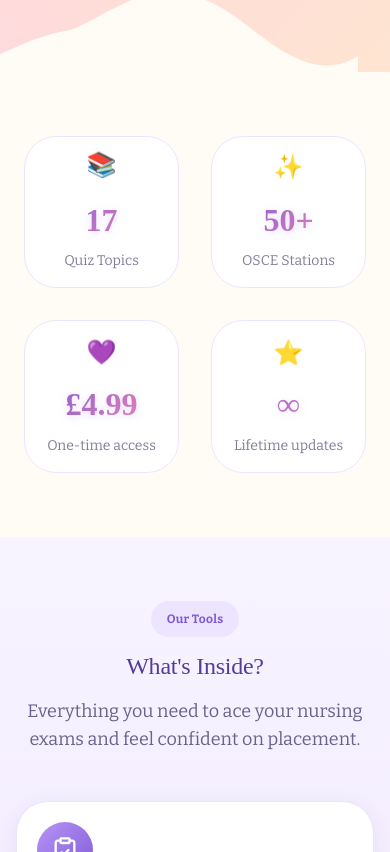
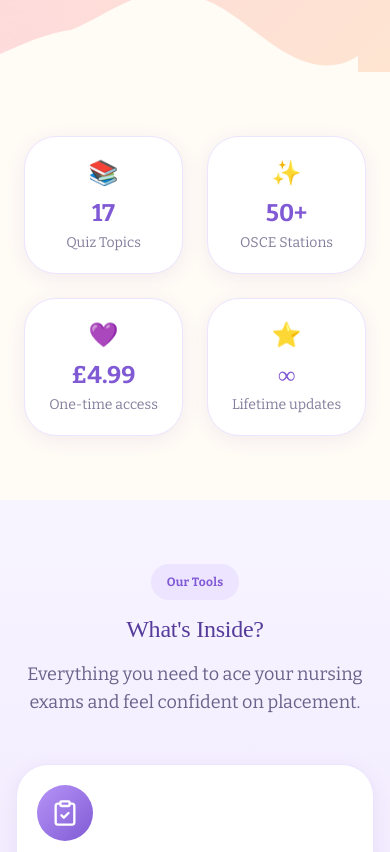
Before and after one commit to laurencaitlinemmerson-tech/revision-foundations-saas, a Next.js app: page / in a window 390 px wide. Shown: the part 772-1624 px from the top of the page. Built offline with nearby package versions, Linux system fonts and the light colour scheme; no server answers; a web font is replaced by a local one.

Commit message:
Simplify homepage - remove complex animations, use clean card-based design

```diff
--- a/src/app/page.tsx
+++ b/src/app/page.tsx
@@ -5,19 +5,11 @@ import { useCallback, useEffect, useRef, useState } from 'react';
 import Navbar from '@/components/Navbar';
 import Testimonials from '@/components/Testimonials';
 import { Sparkles, Heart, Play, ArrowRight, BookOpen, ClipboardCheck, Users, Zap } from 'lucide-react';
-import { useScrollAnimation } from '@/lib/hooks/useScrollAnimation';
 import { useEntitlements } from '@/lib/hooks/useEntitlements';
 import { useParallax } from '@/lib/hooks/useParallax';
-import {
-  AnimateOnScroll,
-  StaggerChildren,
-  StaggerItem,
-  FloatingElement,
-  ScrollProgress
-} from '@/components/MotionComponents';
+import { ScrollProgress } from '@/components/MotionComponents';
 
 export default function HomePage() {
-  useScrollAnimation();
   const { isPro, isLoading: accessLoading } = useEntitlements();
   const { ref: parallaxRef, offset: parallaxOffset } = useParallax({ speed: 0.3 });
 
@@ -165,30 +157,19 @@ export default function HomePage() {
       {/* Stats */}
       <section className="bg-cream py-16" ref={statsRef}>
         <div className="max-w-5xl mx-auto px-6">
-          <div className="grid grid-cols-2 md:grid-cols-4 gap-8 text-center">
+          <div className="grid grid-cols-2 md:grid-cols-4 gap-6 text-center">
             {[
               { num: '17', label: 'Quiz Topics', icon: '📚', id: 'quiz' },
               { num: '50+', label: 'OSCE Stations', icon: '✨', id: 'osce' },
               { num: '£4.99', label: 'One-time access', icon: '💜', id: 'price' },
               { num: '∞', label: 'Lifetime updates', icon: '⭐', id: 'lifetime' },
-            ].map((s, i) => (
-              <div
-                key={s.id}
-                className="animate-on-scroll stat-card"
-                style={{ animationDelay: i * 0.1 + 's' }}
-              >
-                <span
-                  className="text-2xl mb-2 block emoji-float"
-                  style={{ animationDelay: i * 0.2 + 's' }}
-                >
-                  {s.icon}
-                </span>
-
-                <div className="stat-number">
+            ].map((s) => (
+              <div key={s.id} className="card bg-white dark:bg-[var(--bg-card)] p-4 md:p-6">
+                <span className="text-2xl mb-2 block">{s.icon}</span>
+                <div className="text-2xl md:text-3xl font-bold text-[var(--purple)] dark:text-[var(--lavender)]">
                   {s.id === 'quiz' && counters[s.id] !== undefined ? counters[s.id] : s.num}
                 </div>
-
-                <p className="text-[var(--plum-dark)]/60 text-sm mt-1">{s.label}</p>
+                <p className="text-[var(--plum-dark)]/60 dark:text-[var(--text-muted)] text-sm mt-1">{s.label}</p>
               </div>
             ))}
           </div>
@@ -311,18 +292,14 @@ export default function HomePage() {
       </section>
 
       {/* Why Us Section */}
-      <section className="bg-cream section">
+      <section className="bg-cream py-16 md:py-24">
         <div className="max-w-6xl mx-auto px-6 text-center">
-          <AnimateOnScroll>
-            <span className="badge badge-purple mb-4 inline-flex badge-shimmer">
-              Why Us?
-            </span>
-          </AnimateOnScroll>
-          <AnimateOnScroll delay={0.1}>
-            <h2 className="mb-12 text-[var(--plum-dark)]">Made With Love</h2>
-          </AnimateOnScroll>
+          <span className="badge badge-purple mb-4 inline-flex">
+            Why Us?
+          </span>
+          <h2 className="mb-12 text-[var(--plum-dark)]">Made With Love</h2>
 
-          <StaggerChildren className="grid gap-10 md:grid-cols-3">
+          <div className="grid gap-8 md:grid-cols-3">
             {[
               {
                 icon: '👩‍🎓',
@@ -340,15 +317,13 @@ export default function HomePage() {
                 copy: 'One-time payment. Lifetime access. No subscription.',
               },
             ].map((item) => (
-              <StaggerItem key={item.title} className="space-y-3">
-                <FloatingElement className="text-4xl inline-block">
-                  {item.icon}
-                </FloatingElement>
-                <h3 className="text-[var(--plum)]">{item.title}</h3>
-                <p className="text-[var(--plum-dark)]/70">{item.copy}</p>
-              </StaggerItem>
+              <div key={item.title} className="card bg-white dark:bg-[var(--bg-card)] p-6 text-center">
+                <div className="text-4xl mb-4">{item.icon}</div>
+                <h3 className="text-[var(--plum)] dark:text-[var(--lavender)] mb-2">{item.title}</h3>
+                <p className="text-[var(--plum-dark)]/70 dark:text-[var(--text-secondary)] text-sm">{item.copy}</p>
+              </div>
             ))}
-          </StaggerChildren>
+          </div>
         </div>
       </section>
 
@@ -356,21 +331,21 @@ export default function HomePage() {
       <Testimonials />
 
       {/* CTA Section */}
-      <section className="gradient-hero section relative overflow-hidden">
+      <section className="gradient-hero py-16 md:py-24 relative overflow-hidden">
         <div className="blob blob-1" />
         <div className="blob blob-2" />
         <div className="max-w-5xl mx-auto px-6 text-center relative z-10">
-          <div className="text-4xl mb-6 animate-on-scroll emoji-float">✨</div>
-          <h2 className="mb-4 text-white animate-on-scroll">Ready to Start?</h2>
-          <p className="text-white text-lg mb-8 animate-on-scroll">
+          <div className="text-4xl mb-6">✨</div>
+          <h2 className="mb-4 text-white">Ready to Start?</h2>
+          <p className="text-white/90 text-lg mb-8">
             Your nursing exams don&apos;t stand a chance.
           </p>
 
-          <div className="flex flex-col sm:flex-row gap-4 justify-center animate-on-scroll">
+          <div className="flex flex-col sm:flex-row gap-4 justify-center">
             {isPro ? (
               <Link
                 href="/hub"
-                className="btn-primary btn-hover px-8 py-4 bg-white text-[var(--purple)] hover:bg-white/90"
+                className="btn-primary px-8 py-4 bg-white text-[var(--purple)] hover:bg-white/90"
               >
                 <Sparkles className="w-5 h-5" />
                 Go to Hub
@@ -380,14 +355,14 @@ export default function HomePage() {
               <>
                 <Link
                   href="/pricing"
-                  className="btn-primary btn-hover px-8 py-4 bg-white text-[var(--purple)] hover:bg-white/90"
+                  className="btn-primary px-8 py-4 bg-white text-[var(--purple)] hover:bg-white/90"
                 >
                   <Sparkles className="w-5 h-5" />
                   Get Started – £4.99
                 </Link>
                 <Link
                   href="/quiz"
-                  className="btn-secondary btn-hover px-8 py-4 bg-white/20 text-white border-white/30 hover:bg-white/30"
+                  className="btn-secondary px-8 py-4 bg-white/20 text-white border-white/30 hover:bg-white/30"
                 >
                   <Play className="w-5 h-5" />
                   Free Preview
@@ -401,7 +376,7 @@ export default function HomePage() {
       {/* WhatsApp CTA */}
       <section className="bg-cream py-12">
         <div className="max-w-2xl mx-auto px-6 text-center">
-          <p className="text-[var(--plum-dark)]/70 mb-4 animate-on-scroll">
+          <p className="text-[var(--plum-dark)]/70 dark:text-[var(--text-secondary)] mb-4">
             Got questions? I&apos;m always happy to chat!
           </p>
           <a
```
